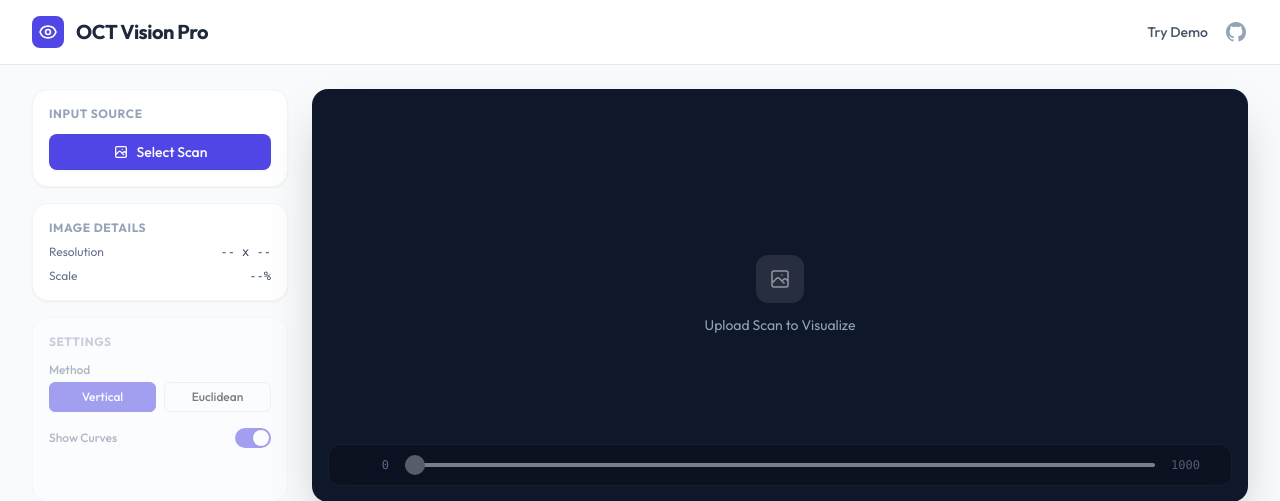
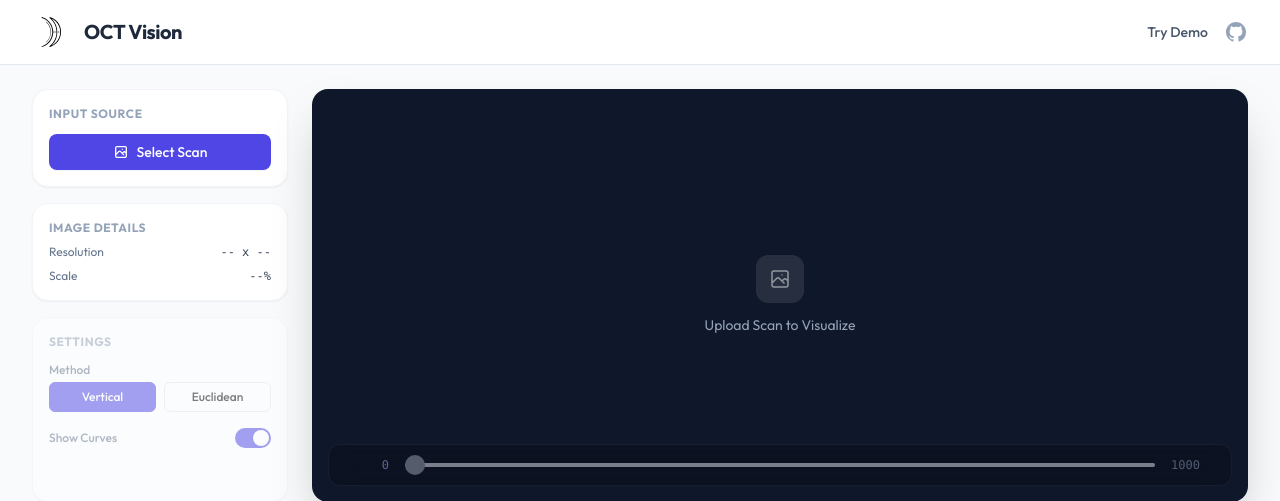
Before and after one commit to nemoNoboru/vitruous, a Flask app: page / in a window 1280 px wide. Shown: the top 501 px of the page. Run offline with Flask 3, Linux system fonts and the light colour scheme; some libraries are stand-ins or nearby versions.

Commit message:
feat: upate logo and update favicon

```diff
--- a/app/templates/index.html
+++ b/app/templates/index.html
@@ -4,7 +4,8 @@
 <head>
     <meta charset="UTF-8">
     <meta name="viewport" content="width=device-width, initial-scale=1.0">
-    <title>OCT Vision Pro | Advanced Corneal Analysis</title>
+    <title>OCT Vision | Advanced Corneal Analysis</title>
+    <link rel="icon" type="image/png" href="/static/favicon.png">
     <script src="https://cdn.tailwindcss.com"></script>
     <link href="https://fonts.googleapis.com/css2?family=Outfit:wght@300;400;500;600;700&display=swap" rel="stylesheet">
     <style>
@@ -53,15 +54,10 @@
         <div class="max-w-7xl mx-auto px-4 sm:px-6 lg:px-8">
             <div class="flex justify-between h-16">
                 <div class="flex items-center space-x-3">
-                    <div class="w-8 h-8 bg-indigo-600 rounded-lg flex items-center justify-center">
-                        <svg class="w-5 h-5 text-white" fill="none" stroke="currentColor" viewBox="0 0 24 24">
-                            <path stroke-linecap="round" stroke-linejoin="round" stroke-width="2"
-                                d="M15 12a3 3 0 11-6 0 3 3 0 016 0z" />
-                            <path stroke-linecap="round" stroke-linejoin="round" stroke-width="2"
-                                d="M2.458 12C3.732 7.943 7.523 5 12 5c4.478 0 8.268 2.943 9.542 7-1.274 4.057-5.064 7-9.542 7-4.477 0-8.268-2.943-9.542-7z" />
-                        </svg>
+                    <div class="w-10 h-10 flex items-center justify-center">
+                        <img src="/static/logo.svg" alt="OCT Vision Logo" class="w-full h-full">
                     </div>
-                    <span class="text-xl font-bold text-slate-800 tracking-tight">OCT Vision Pro</span>
+                    <span class="text-xl font-bold text-slate-800 tracking-tight">OCT Vision</span>
                 </div>
                 <div class="flex items-center space-x-4">
                     <button id="demoBtn"
```
Also changed, not shown: README.md, app/static/favicon.png (added), app/static/logo.svg (added).
